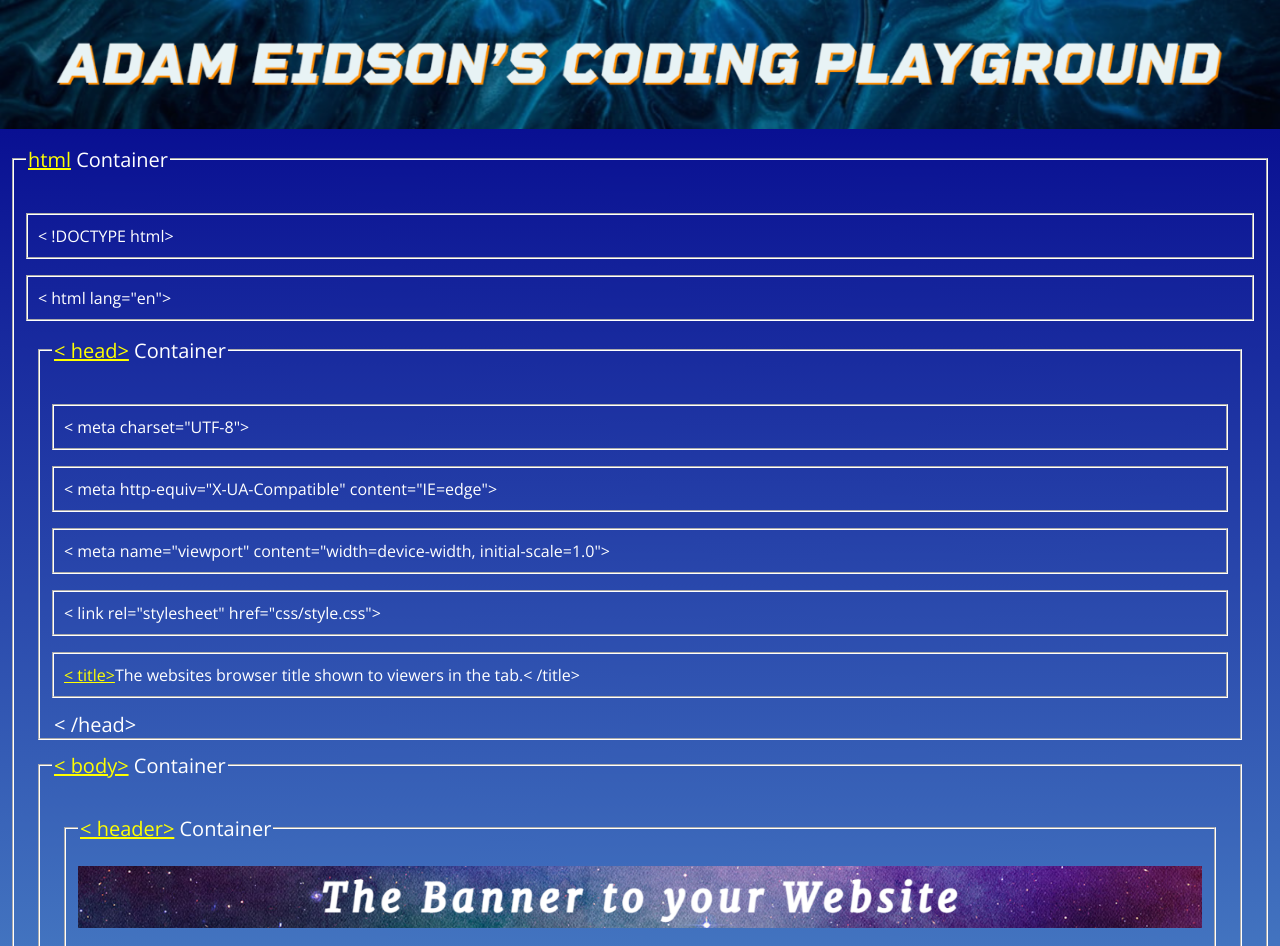
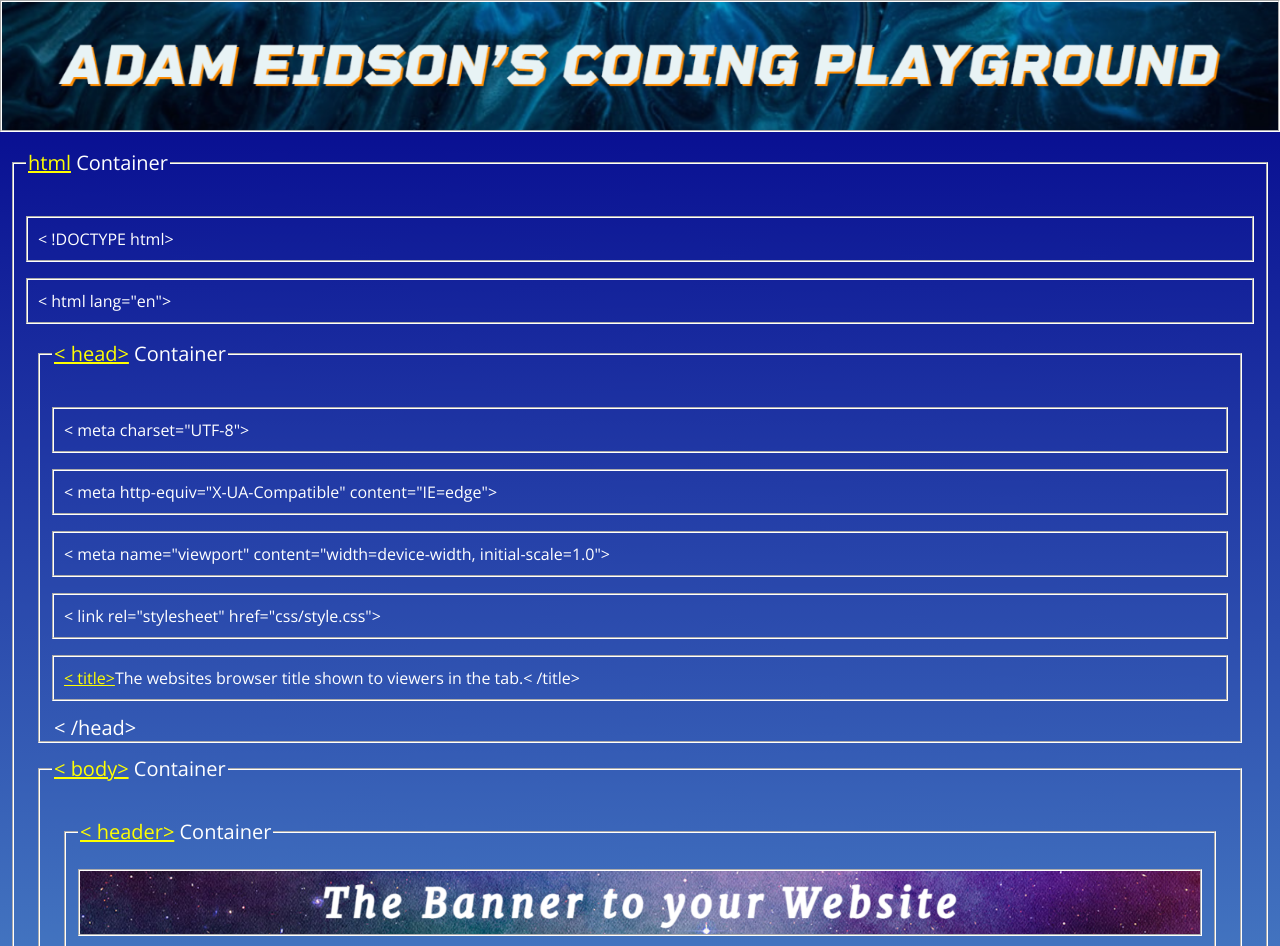
Before and after one commit to XxMeteoraxX7/html-learning-template, a plain HTML site: page index.html in a window 1280 px wide. Shown: the top 946 px of the page. Drawn offline with nearby package versions, Linux system fonts and the light colour scheme.

Commit message:
Update style.css

```diff
--- a/css/style.css
+++ b/css/style.css
@@ -23,6 +23,7 @@ header {
 
 .aecp-banner {
   width: 100%;
+  border: .125rem groove white;
 }
 
 fieldset {
@@ -44,6 +45,7 @@ a:hover {
 
 .banner {
   width: 100%;
+  border: .125rem groove white;
 }
 
 h1, h2, p {
@@ -110,6 +112,7 @@ h1, h2, p {
 margin-left: auto;
 margin-right: auto;
 width: 50%;
+border: .125rem groove white;
 }
 
 .containers {
```
